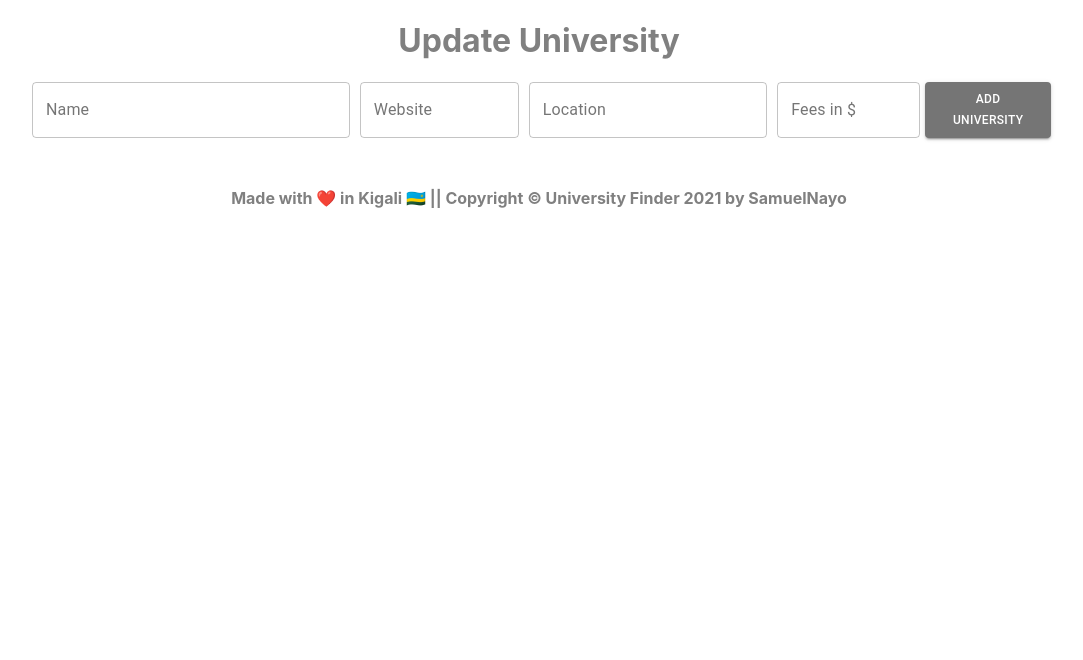
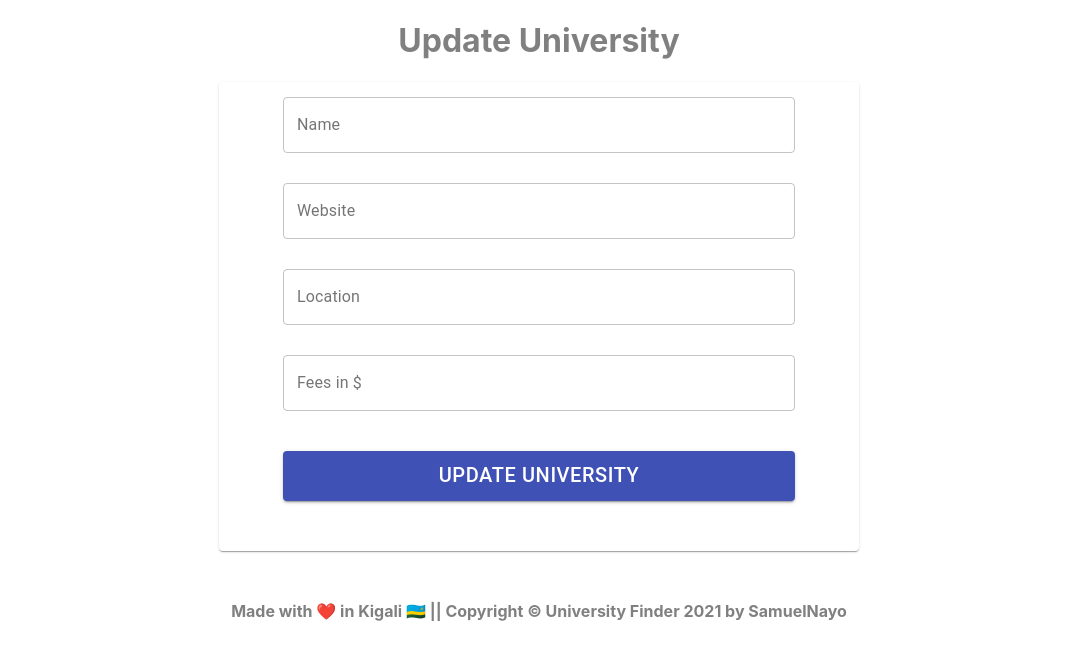
Before and after one commit to space-system-rw/space-systems-dashboard, a React (Create React App) app: page /university/1/update in a window 1280 px wide. Shown: the top 660 px of the page, without its empty margins (101-1184 px from the left). Built offline with nearby package versions, Linux system fonts and the light colour scheme; no server answers.

Commit message:
Added update functionality

```diff
--- a/src/components/UniversityAdd/index.js
+++ b/src/components/UniversityAdd/index.js
@@ -69,12 +69,12 @@ const UniversityAdd = () => {
 
                 toaster('University added successfully!', 'success');
 
-                console.log(response.data.data);
+                setTimeout(() => {
+                    // history.push(`/`);
+                    window.location.reload();
+                }, 2000);
                 addUniversities(response.data.data);
 
-                // setTimeout(() => {
-                //     history.push(`/`);
-                // }, 2000);
 
             };
         } catch (error) {
@@ -105,7 +105,6 @@ const UniversityAdd = () => {
                             name="name"
                             value={values.name}
                             onChange={handleChange('name')}
-                            // onFocus={handlePhoneUpdate}
                         />
                     </FormControl>
                     <FormControl className="form" fullWidth variant="outlined" style={{ width: '200px', margin: '0 5px' }} >
@@ -126,7 +125,6 @@ const UniversityAdd = () => {
                             name="location"
                             value={values.location}
                             onChange={handleChange('location')}
-                            // onFocus={handleConfirmPasswordChange}
                         />
                     </FormControl>
                     <FormControl className="form" fullWidth variant="outlined" style={{ width: '180px', margin: '0 5px' }} >
@@ -134,11 +132,9 @@ const UniversityAdd = () => {
                         <OutlinedInput
                             type="number"
                             labelWidth={70}
-                            // error={(!state.passwordValid && state.confirmPasswordFocus) || state.fieldsRequired}
                             name="location"
                             value={values.fees}
                             onChange={handleChange('fees')}
-                            // onFocus={handleConfirmPasswordChange}
                         />
                     </FormControl>
 
--- a/src/components/UniversityList/index.js
+++ b/src/components/UniversityList/index.js
@@ -45,7 +45,7 @@ const UniversityList = (props) => {
 
     const classes = useStyles();
 
-    const { universities, setUniversities } =useContext(UniversityContext);
+    const { universities, setUniversities } = useContext(UniversityContext);
 
     useEffect(() => {
         const getUniversities = async () => {
--- /dev/null
+++ b/src/components/UniversityUpdate/UniversityUpdate.css
@@ -0,0 +1,7 @@
+.Card {
+    width: 50%;
+    margin: 0px auto 20px auto;
+}
+.formWrapper1 {
+    text-align: center;
+};
--- a/src/components/UniversityUpdate/index.js
+++ b/src/components/UniversityUpdate/index.js
@@ -1,78 +1,63 @@
-import React, { useContext, useState } from 'react';import {
-    Button, FormControl, InputLabel, OutlinedInput
+import React, { useEffect, useState } from 'react';import {
+    Button, Card, FormControl, InputLabel, OutlinedInput
 } from '@material-ui/core';
-import { createMuiTheme, ThemeProvider } from '@material-ui/core/styles';
-import { grey } from '@material-ui/core/colors';
 import toaster from '../../helpers/toast';
 import { toast, ToastContainer, Zoom } from 'react-toastify';
+import { useHistory, useParams } from 'react-router-dom';
+
+import api from '../../api';
 import Footer from '../../common/Footer';
 import Header1 from '../../common/Header1';
-import { useParams } from 'react-router-dom';
 
-const theme = createMuiTheme({
-    palette: {
-        primary: {
-            main: grey[600],
-        }
-    },
-});
+import './UniversityUpdate.css';
 
 const UniversityUpdate = () => {
+    let history = useHistory();
 
     const { id } = useParams();
 
-    console.log(id);
+    const [name, setName] = useState('');
+    const [website, setWebsite] = useState('');
+    const [location, setLocation] = useState('');
+    const [fees, setFees] = useState('');
 
-    const [values, setValues] = useState({
-        name: '',
-        website: '',
-        location: '',
-        fees: '',
+    useEffect(() => {
+        const getOneUniversity = async () => {
+            try {
+                const response = await api.get(`/${id}`, {
+                    method: 'get',
+                    headers: {
+                        'Content-Type': 'Application/json',
+                    }
                 });
 
-    const handleChange = (props) => (event) => {
-        setValues({ ...values, [props]: event.target.value });
+                setName(response.data.existingUniversity.name);
+                setWebsite(response.data.existingUniversity.website);
+                setLocation(response.data.existingUniversity.location);
+                setFees(response.data.existingUniversity.fees);
+            } catch (error) {
+                console.log('Error occured during fetching API.');
+            }
         };
+
+        getOneUniversity();
+    }, [ id, setName, setWebsite, setLocation, setFees ]);
 
     const handleSubmit = async (e) => {
         e.preventDefault();
         try {
-            // const { name, website, location, fees } = values;
+            await api.put(`/${id}`, {
+                name,
+                website,
+                location,
+                fees
+            });
 
-            // if (name === '') {
-            //     toaster('Name is required!', 'warn');
-            //     return false;
-            // }
-            // else if (website === '') {
-            //     toaster('Website is required!', 'warn');
-            //     return false;
-            // }
-            // else if (location === '') {
-            //     toaster('Location is required!', 'warn');
-            //     return false;
-            // }
-            // else if (fees === '') {
-            //     toaster('Fees is required!', 'warn');
-            //     return false;
-            // }
-            // else {
-                // const response = await api.post('/', {
-                //     name,
-                //     website,
-                //     location,
-                //     fees
-                // });
+            toaster('University updated successfully!', 'success');
 
-                // toaster('University added successfully!', 'success');
-
-                // console.log(response.data.data);
-                // addUniversities(response.data.data);
-
-                // setTimeout(() => {
-                //     history.push(`/`);
-                // }, 2000);
-
-            // };
+            setTimeout(() => {
+                history.push(`/`);
+            }, 2000);
         } catch (error) {
             toaster(error, 'Internal server error!');
         }
@@ -87,11 +72,11 @@ const UniversityUpdate = () => {
                 autoClose={3000}
                 position={toast.POSITION.TOP_RIGHT}
             />
-                <div className="formWrapper">
-                <ThemeProvider
-                    theme={theme}
+            <Card className='Card'>
+                    <div className="formWrapper1">
+                        <FormControl className="form1" fullWidth variant="outlined"
+                            style={{ width: '80%', margin: '15px auto' }}
                         >
-                    <FormControl className="form" fullWidth variant="outlined" style={{ width: '400px', margin: '0 5px' }} >
                             <InputLabel
                                 className="name"
                                 htmlFor="outlined-name">Name
@@ -100,53 +85,55 @@ const UniversityUpdate = () => {
                                 type="text"
                                 labelWidth={50}
                                 name="name"
-                            value={values.name}
-                            onChange={handleChange('name')}
-                            // onFocus={handlePhoneUpdate}
+                                value={name}
+                                onChange={(e) => setName(e.target.value)}
                             />
                         </FormControl>
-                    <FormControl className="form" fullWidth variant="outlined" style={{ width: '200px', margin: '0 5px' }} >
+                        <FormControl className="form1" fullWidth variant="outlined"
+                            style={{ width: '80%', margin: '15px auto' }}
+                        >
                             <InputLabel className="website" htmlFor="outlined-website">Website</InputLabel>
                             <OutlinedInput
                                 type="text"
                                 labelWidth={60}
                                 name="website"
-                            value={values.website}
-                            onChange={handleChange('website')}
+                                value={website}
+                                onChange={(e) => setWebsite(e.target.value)}
                             />
                         </FormControl>
-                    <FormControl className="form" fullWidth variant="outlined" style={{ width: '300px', margin: '0 5px' }} >
+                        <FormControl className="form1" fullWidth variant="outlined"
+                            style={{ width: '80%', margin: '15px auto' }}
+                        >
                             <InputLabel className="location" htmlFor="outlined-location">Location</InputLabel>
                             <OutlinedInput
                                 type="text"
                                 labelWidth={65}
                                 name="location"
-                            value={values.location}
-                            onChange={handleChange('location')}
-                            // onFocus={handleConfirmPasswordChange}
+                                value={location}
+                                onChange={(e) => setLocation(e.target.value)}
                             />
                         </FormControl>
-                    <FormControl className="form" fullWidth variant="outlined" style={{ width: '180px', margin: '0 5px' }} >
+                        <FormControl className="form1" fullWidth variant="outlined"
+                            style={{ width: '80%', margin: '15px auto' }}
+                        >
                             <InputLabel className="location" htmlFor="outlined-fees">Fees in $</InputLabel>
                             <OutlinedInput
                                 type="number"
                                 labelWidth={70}
-                            // error={(!state.passwordValid && state.confirmPasswordFocus) || state.fieldsRequired}
                                 name="location"
-                            value={values.fees}
-                            onChange={handleChange('fees')}
-                            // onFocus={handleConfirmPasswordChange}
+                                value={fees}
+                                onChange={(e) => setFees(e.target.value)}
                             />
                         </FormControl>
 
                         <Button variant="contained" color="primary" className="submit"
-                        style={{ fontSize: '12px', width: '150px' }}
+                            style={{ fontSize: '20px', width: '80%', margin: '25px auto 50px auto', height: '50px' }}
                             onClick={handleSubmit}
                         >
-                        Add University
+                            Update University
                         </Button>
-                </ThemeProvider>
                 </div>
+            </Card>
             <Footer />
         </>
     )
```
Lines whose indentation alone changed are shown as unchanged.
